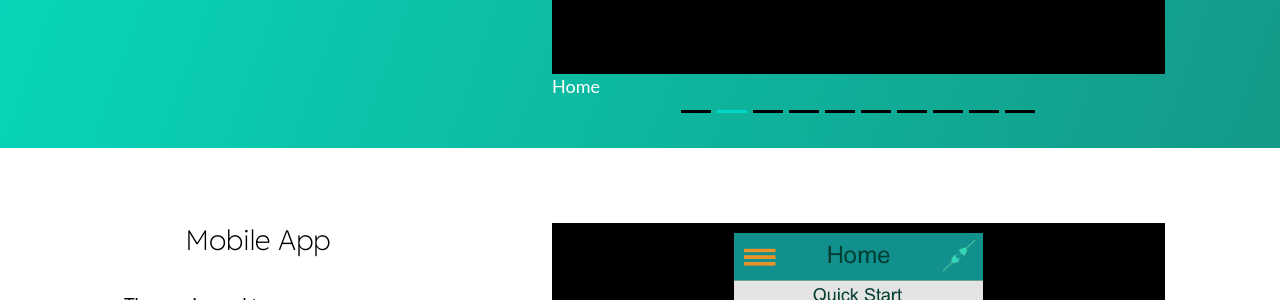
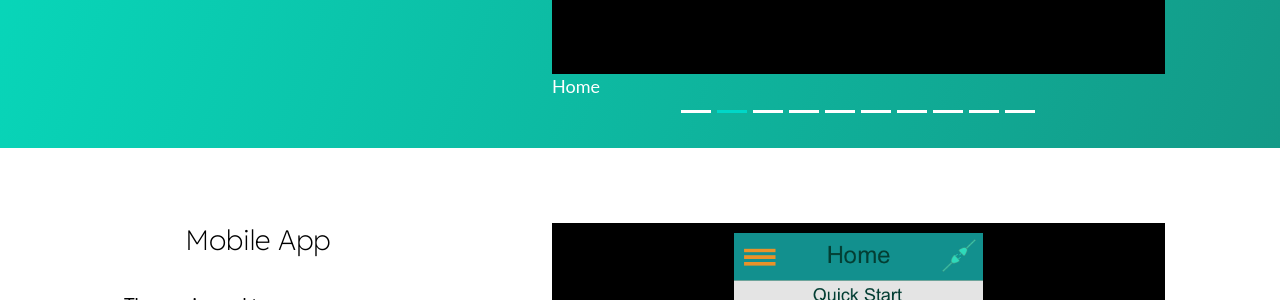
Before and after one commit to Tony8egan/www.TonesDesigns, a Jekyll site: the page built from Malstria.markdown, in a window 1280 px wide and 900 px high, scrolled down 2431 px. Shown: the part 150-450 px from the top of the window. Built offline with Jekyll 4.4.1, drawn with Linux system fonts in a browser that asks for light colours; nearby versions of some CDN libraries.

Commit message:
Update Malstria.html

```diff
--- a/_layouts/Malstria.html
+++ b/_layouts/Malstria.html
@@ -164,7 +164,7 @@
         <div class="col-sm-1 "></div>
         <div class="col-sm-6">
             <div id="carouselExampleIndicators5" class="carousel slide" data-ride="carousel"  style ="width:100%; height: 624px; padding-left: 1%;padding-right: 1%;">
-                <ol class="carousel-indicators">
+                <ol class="carousel-indicators indi2">
                   <li data-target="#carouselExampleIndicators" data-slide-to="0" class="active"></li>
                   <li data-target="#carouselExampleIndicators" data-slide-to="1"></li>
                   <li data-target="#carouselExampleIndicators" data-slide-to="2"></li>
```
